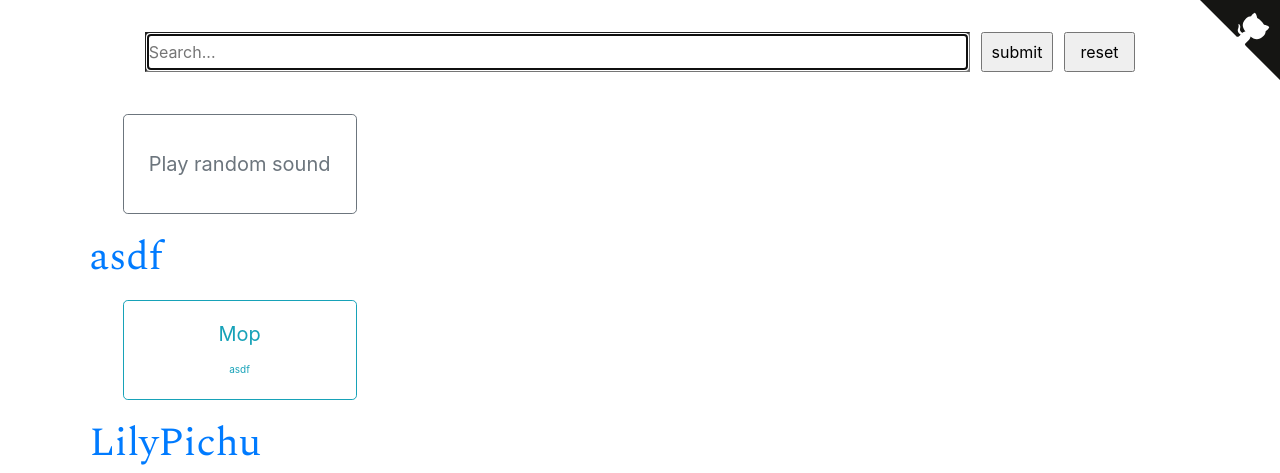
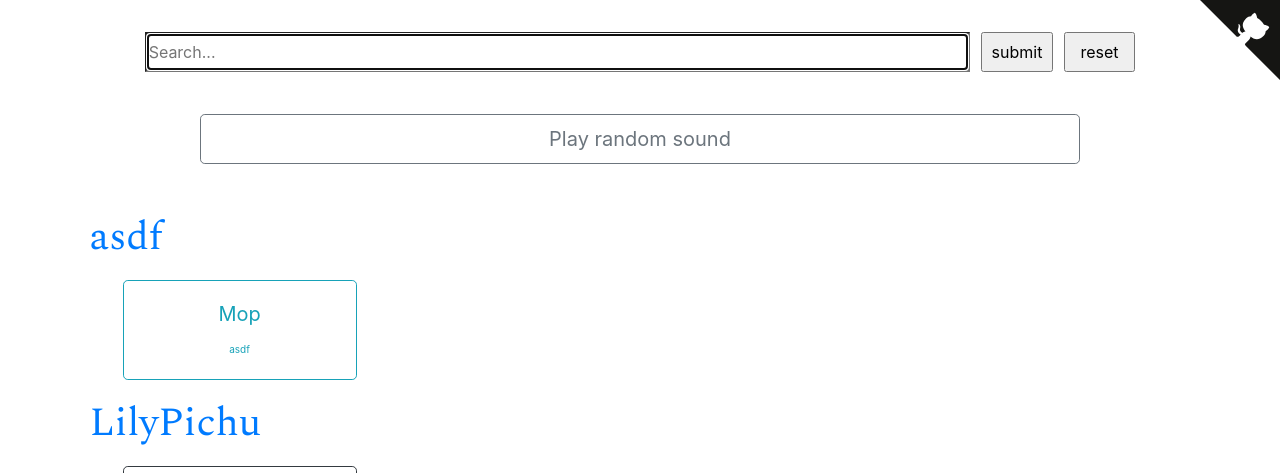
Before and after one commit to ADarkHero/Hero-Soundboard, a PHP site: page / in a window 1280 px wide. Shown: the top 473 px of the page. Run offline with PHP 8.4, Linux system fonts and the light colour scheme; data comes from the database, SQL or seed files in the repository.

Commit message:
Removed alert, when pressing the random button. Also smaller random button.

```diff
--- a/css/main.css
+++ b/css/main.css
@@ -106,3 +106,11 @@ body{
         width: 90%;
     }
 }
+
+.randomSoundButton{
+    margin-left: 10%;
+    width: 80%;
+    line-height: 0.5;
+    min-height: 2.5em;
+    margin-bottom: 1.5em;
+}
--- a/index.php
+++ b/index.php
@@ -109,8 +109,6 @@
                 var random = Math.floor((Math.random() * randSounds.length - 1) + 1);
                 var audio = new Audio(randSounds[random]);
                 audio.play();
-
-                alert(randSounds[random]);
             }
         </script>
 
```
